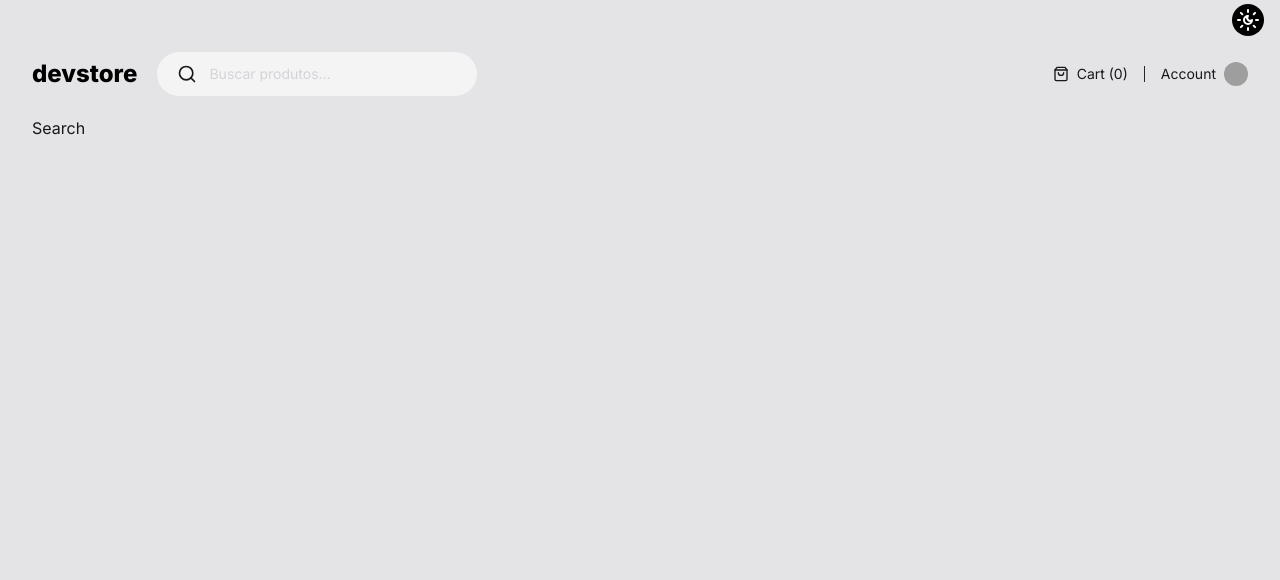
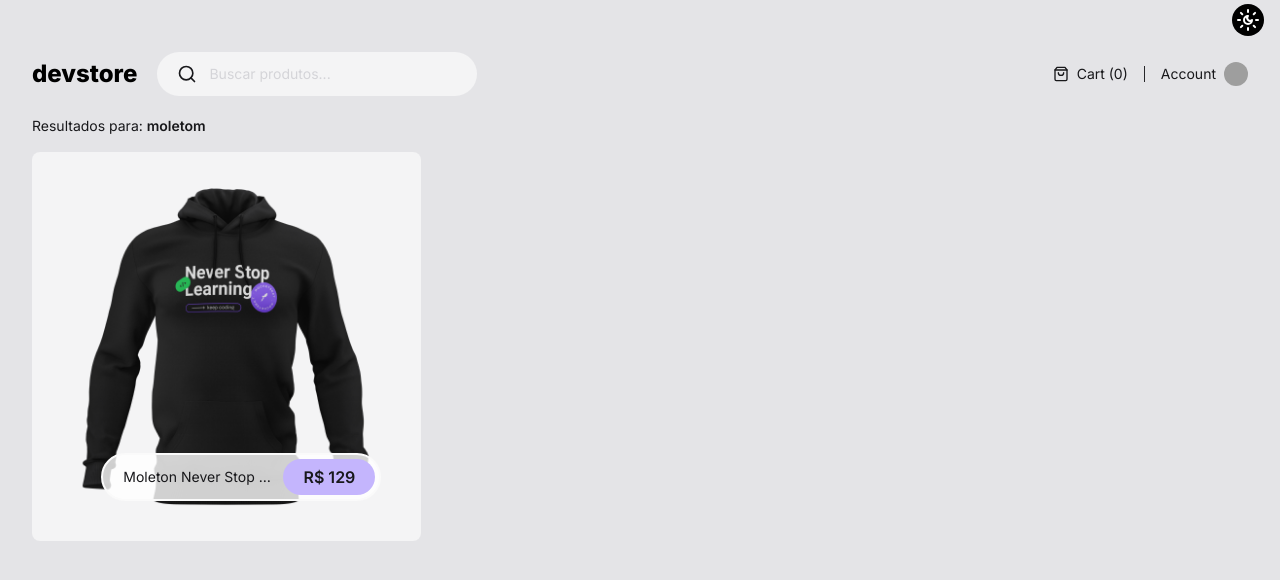
Before and after one commit to Hzimr/devstore, a Next.js app: page /search in a window 1280 px wide. Shown: the top 580 px of the page. Built offline with nearby package versions, Linux system fonts and the light colour scheme; grey boxes are pictures that could not be loaded.

Commit message:
feat: created page search product

```diff
--- a/src/app/(store)/search/page.tsx
+++ b/src/app/(store)/search/page.tsx
@@ -1,9 +1,44 @@
+import Image from 'next/image'
+import Link from 'next/link'
+import { twMerge } from 'tailwind-merge'
+
 export default async function Search() {
-  await new Promise((resolve) => setTimeout(resolve, 2000))
-
   return (
-    <div className="flex items-center justify-between">
-      <h1>Search</h1>
+    <div className="flex flex-col gap-4">
+      <p className="text-sm">
+        Resultados para: <span className="font-semibold">moletom</span>
+      </p>
+      <div className="grid grid-cols-3 gap-6">
+        <Link
+          href={`/product/moletom-never-stop-learning`}
+          className={twMerge(
+            'group relative flex items-end justify-center overflow-hidden rounded-lg bg-zinc-100',
+            'dark:bg-zinc-900',
+          )}
+        >
+          <Image
+            className="transition-transform duration-500 group-hover:scale-105"
+            src="/moletom-never-stop-learning.png"
+            width={480}
+            height={480}
+            quality={100}
+            alt="moleton branco com o texto 'Come to the Ai Side' escrito na altura do peito"
+          />
+          <div className="absolute bottom-10 right-10 flex h-12 max-w-[280px] items-center gap-2 rounded-full border-2 border-zinc-50 bg-white/80 p-1 pl-5 dark:border-zinc-500 dark:bg-black/80">
+            <span className="truncate text-sm">
+              Moleton Never Stop Learning
+            </span>
+            <span className="flex h-full items-center justify-center rounded-full bg-violet-300 px-5 font-semibold dark:bg-violet-500">
+              {Number(129).toLocaleString('pt-BR', {
+                style: 'currency',
+                currency: 'BRL',
+                minimumFractionDigits: 0,
+                maximumFractionDigits: 0,
+              })}
+            </span>
+          </div>
+        </Link>
+      </div>
     </div>
   )
 }
```
